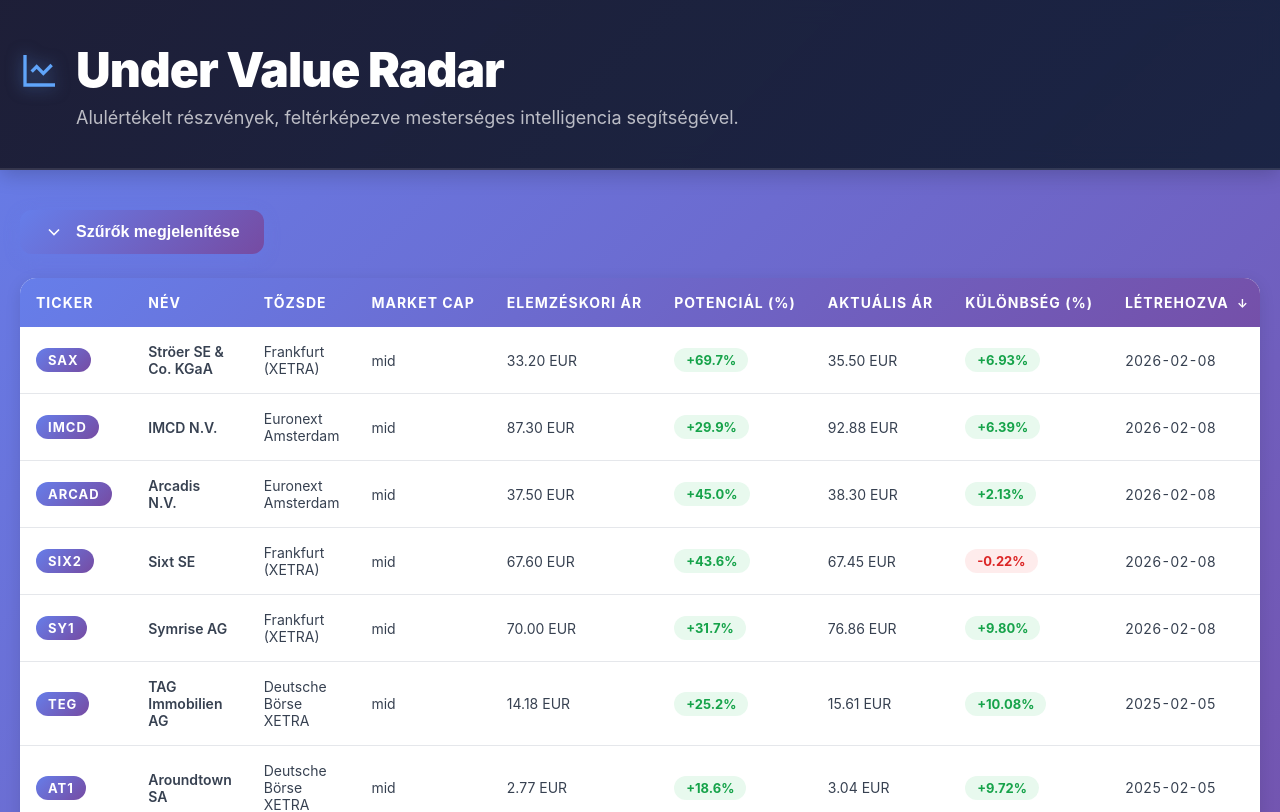
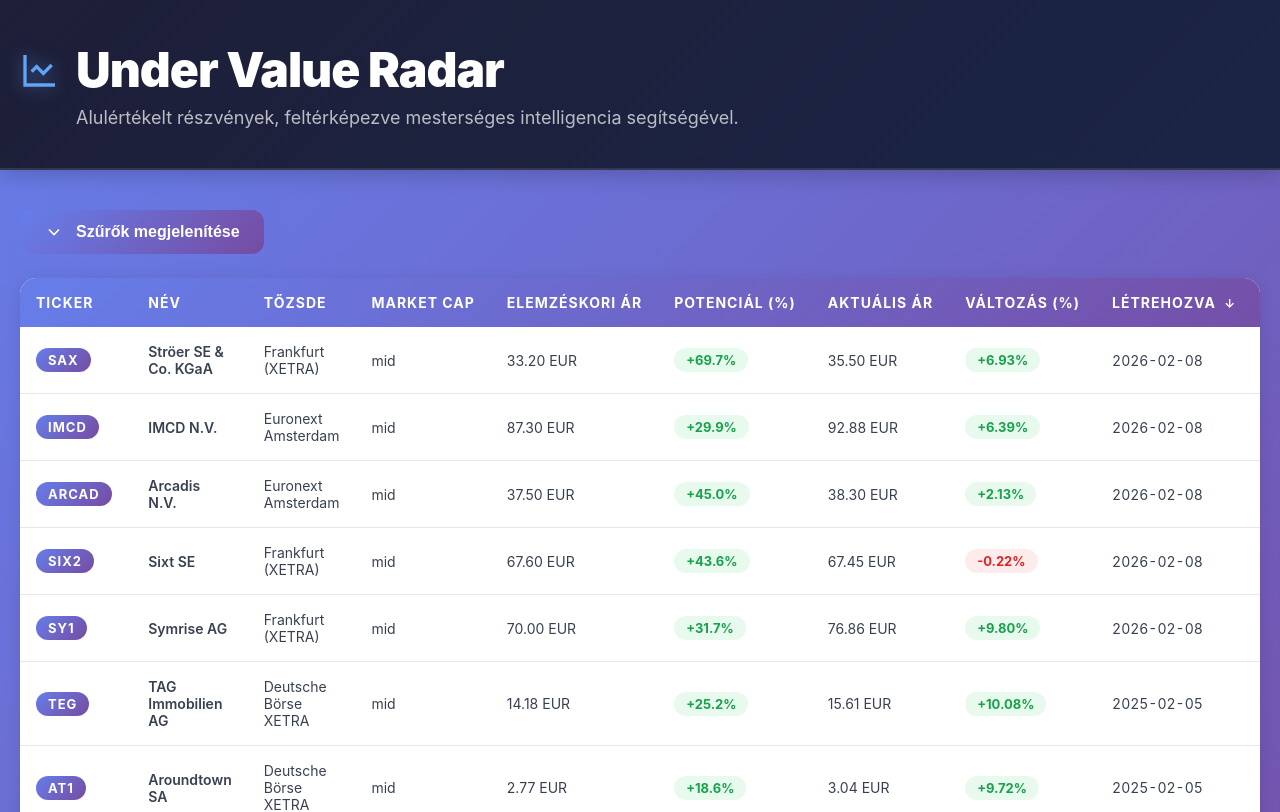
Before and after one commit to gaborbencsik/stock-tracker, a Vue app: page / in a window 1280 px wide. Shown: the top 812 px of the page. Built offline with nearby package versions, Linux system fonts and the light colour scheme.

Commit message:
change column name

```diff
--- a/src/locales/messages.ts
+++ b/src/locales/messages.ts
@@ -68,7 +68,7 @@
       entryPrice: 'Elemzéskori ár',
       potential: 'Potenciál (%)',
       currentPrice: 'Aktuális ár',
-      difference: 'Különbség (%)',
+      difference: 'Változás (%)',
       priceTarget12m: '12 hónapos cél',
       created: 'Létrehozva',
       actions: 'Műveletek'
```
